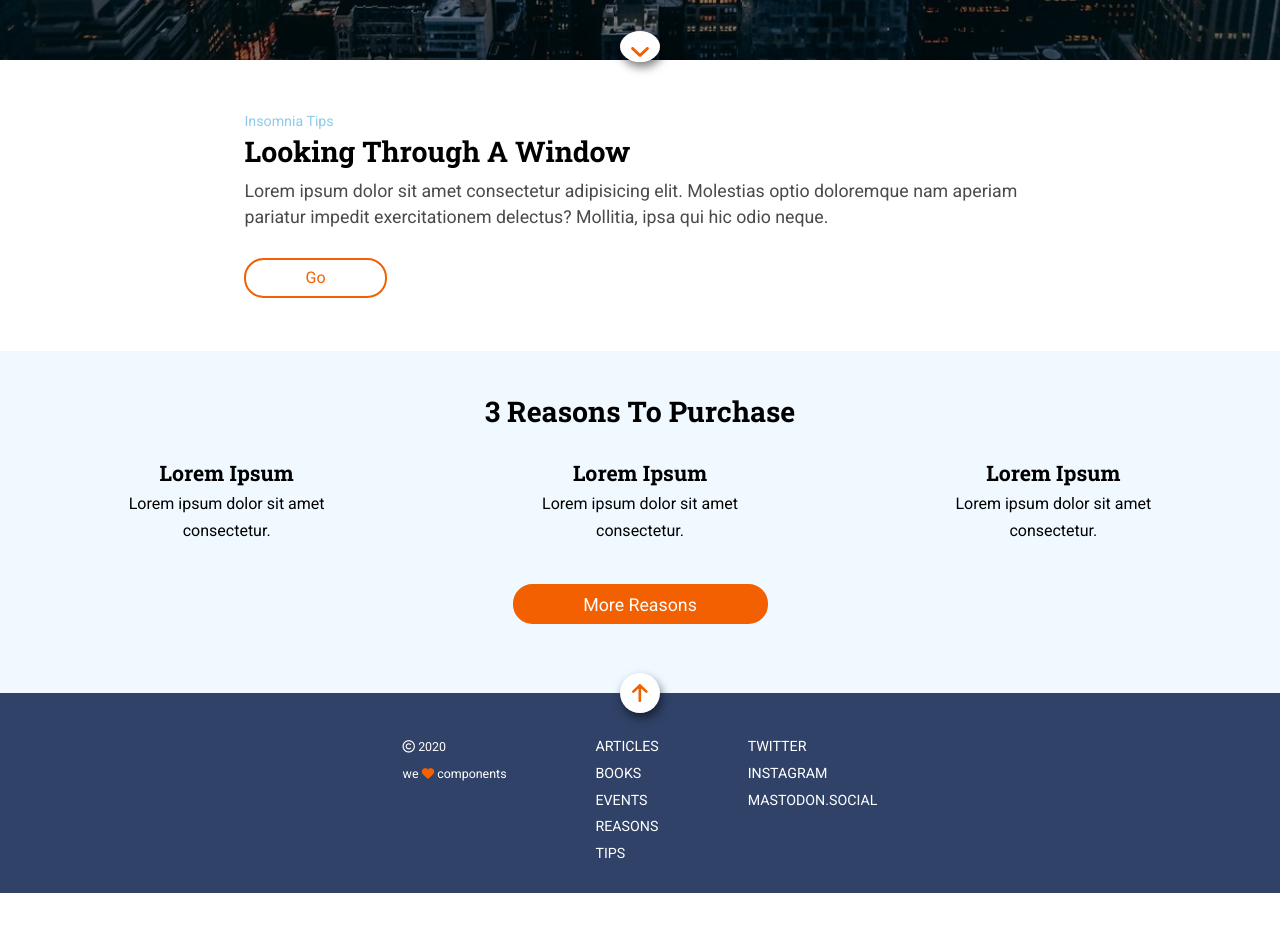
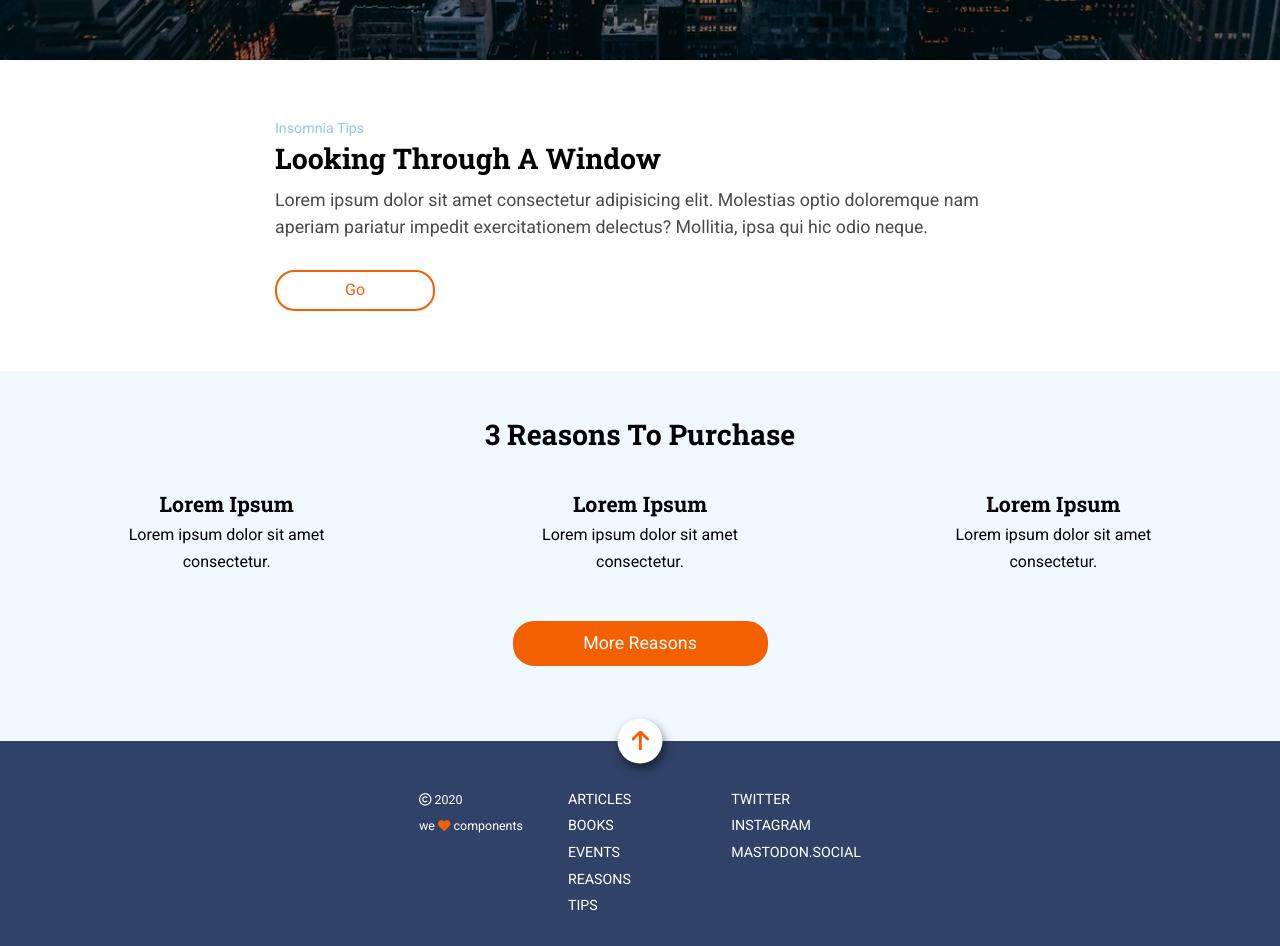
Before and after one commit to miriamschaefer/anonymous-proxy, a website: page docs/index.html in a window 1280 px wide. Shown: the part 740-1686 px from the top of the page. Before the commit the page ends 1633 px from the top, so only its background shows below. Drawn offline with nearby package versions, Linux system fonts and the light colour scheme; files that its build step writes are made by us from their sources.

Commit message:
finished product

```diff
--- a/src/scss/layout/_footer.scss
+++ b/src/scss/layout/_footer.scss
@@ -3,8 +3,8 @@
 
   &__scrollup {
     position: relative;
-    height: 2.5rem;
-    width: 2.5rem;
+    height: 45px;
+    width: 45px;
     background-color: $color-light;
     border-radius: 50%;
     box-shadow: 2px 5px 10px rgba(0, 0, 0, 0.5);
@@ -30,9 +30,9 @@
     }
 
     & img {
-      height: 1.111rem;
-      margin-top: 0.67rem;
-      margin-left: 0.755rem;
+      height: 20px;
+      margin-top: 12px;
+      margin-left: 14px;
     }
   }
   //STYLES
@@ -62,7 +62,7 @@
         }
 
         @include desktop {
-          padding-right: 5.556rem;
+          padding-right: 100px;
         }
       }
     }
@@ -79,7 +79,7 @@
     }
 
     &__copy {
-      margin-bottom: 2.5rem;
+      margin-bottom: 45px;
       text-transform: lowercase;
       font-size: 0.7778rem;
 
@@ -93,7 +93,7 @@
         }
 
         @include desktop {
-          padding-right: 5.556rem;
+          padding-right: 45px;
         }
 
         .fa-heart {
--- a/src/scss/layout/_header.scss
+++ b/src/scss/layout/_header.scss
@@ -1,11 +1,18 @@
 .header {
   &__icon {
+    & a {
       width: 44px;
       height: 44px;
       background-color: $color-medium;
       position: fixed;
       text-align: center;
       line-height: 45px;
+      transition: background-color ease-in 0.8s;
+
+      &:hover {
+        background-color: $color-accent;
+      }
+    }
 
     & img {
       width: 16px;
--- a/src/scss/layout/_page.scss
+++ b/src/scss/layout/_page.scss
@@ -1,8 +1,3 @@
-body {
-  background-color: $color-light;
-  font-family: $font-main;
-}
-
 // HERO
 
 .hero {
@@ -10,7 +5,7 @@ body {
   display: flex;
   flex-direction: column;
   align-items: center;
-  justify-content: center;
+  justify-content: flex-end;
 
   // BACKGROUND IMAGE
   background: url("../images/cover.jpg");
@@ -25,19 +20,21 @@ body {
   // HERO TEXT
 
   &__title {
+    display: inline-block;
     text-transform: uppercase;
     font-size: 2.333rem;
-    margin-top: 15.78rem;
+    margin-top: 284px;
     text-shadow: 0px 2px 3px rgba(0, 0, 0, 0.2);
 
     @include tablet {
       font-size: 4.444rem;
-      margin-top: 27.78rem;
+      margin-top: 384px;
+      margin-bottom: 20px;
     }
 
     @include desktop {
       font-size: 5.556rem;
-      margin-top: 30rem;
+      margin-top: 384px;
     }
 
     span {
@@ -58,11 +55,12 @@ body {
   p {
     font-size: 0.8889rem;
     color: $color-light;
-    margin-top: 0.5556rem;
-    margin-bottom: 2.5rem;
+    margin-top: 10px;
+    margin-bottom: 45px;
 
     @include tablet {
       font-size: 1.333rem;
+      margin-top: 0px;
       margin-bottom: 0;
     }
   }
@@ -70,18 +68,14 @@ body {
   // SCROLL DOWN ICON
 
   &__arrow {
-    display: inline-block;
-    height: 2.5rem;
-    width: 2.5rem;
+    a {
+      display: block;
+      height: 45px;
+      width: 45px;
+      margin-bottom: 45px;
       background-color: $color-light;
       border-radius: 50%;
       box-shadow: 2px 5px 10px rgba(0, 0, 0, 0.5);
-
-    & img {
-      height: 0.6667rem;
-      margin-top: 1rem;
-    }
-
       // ANIMATION
 
       &:hover {
@@ -97,9 +91,17 @@ body {
           background-color: $color-dark-secondary;
         }
       }
+    }
+
+    & img {
+      width: 20px;
+      margin-top: 18px;
+      margin-left: 13px;
+    }
 
     @include tablet {
-      transform: translate(0%, 200%);
+      transform: translate(0%, 30%);
+      margin-bottom: 45px;
     }
 
     @include desktop {
@@ -111,16 +113,16 @@ body {
 // BLOG
 
 .blog {
-  margin-left: 0.8333rem;
+  margin-left: 15px;
 
   @include tablet {
-    margin-left: 2.167rem;
-    margin-right: 2.167rem;
+    margin-left: 39px;
+    margin-right: 39px;
   }
 
   @include desktop {
-    margin-left: 15.28rem;
-    margin-right: 15.28rem;
+    margin-left: 275px;
+    margin-right: 275px;
   }
 
   &__lead {
@@ -129,12 +131,12 @@ body {
     font-size: 0.7778rem;
     text-transform: capitalize;
     font-weight: 200;
-    margin-top: 1.667rem;
-    padding-bottom: 0.5rem;
+    margin-top: 30px;
+    padding-bottom: 9px;
 
     @include desktop {
       font-size: 0.8889rem;
-      margin-top: 3.333rem;
+      margin-top: 60px;
     }
   }
 
@@ -158,8 +160,8 @@ body {
   &__opening {
     color: $color-secondary-text;
     line-height: 1.667rem;
-    margin-right: 0.8333rem;
-    margin-top: 0.8333rem;
+    margin-right: 15px;
+    margin-top: 15px;
 
     @include tablet {
       font-size: 1.111rem;
@@ -170,13 +172,14 @@ body {
 
   &__button {
     border: 2px solid $color-accent;
-    width: 4.222rem;
+    width: 75px;
     padding: 0.5556rem;
     border-radius: 1.222rem;
     text-align: center;
     color: $color-accent;
-    margin-top: 1.667rem;
-    margin-bottom: 2.5rem;
+    margin-top: 30px;
+    margin-bottom: 45px;
+    transition: background-color ease-in 0.8s;
 
     &:hover {
       background-color: $color-accent;
@@ -185,12 +188,12 @@ body {
     }
 
     @include tablet {
-      width: 5.056rem;
-      margin-bottom: 3.333rem;
+      width: 90px;
+      margin-bottom: 60px;
     }
 
     @include desktop {
-      width: 8.889rem;
+      width: 160px;
     }
   }
 }
@@ -203,11 +206,11 @@ body {
   grid-template-columns: 1fr;
   grid-template-rows: 0.5fr 1fr 1fr 0.5fr;
   text-align: center;
-  padding: 3.889rem 3.889rem 0 3.889rem;
+  padding: 70px 70px 0 70px;
 
   @include tablet {
     grid-template-columns: repeat(3, 1fr);
-    grid-template-rows: 5.556rem auto 5.556rem;
+    grid-template-rows: 100px auto 100px;
     padding: 20px;
   }
 
@@ -216,7 +219,7 @@ body {
 
     @include tablet {
       grid-column: span 3;
-      margin-top: 1.667rem;
+      margin-top: 30px;
       font-size: 1.444rem;
     }
 
@@ -226,14 +229,14 @@ body {
   }
 
   &__block {
-    margin-bottom: 2.5rem;
+    margin-bottom: 45px;
     @include tablet {
       margin-top: 0;
     }
 
     @include desktop {
-      margin-left: 4.5rem;
-      margin-right: 4.5rem;
+      margin-left: 81px;
+      margin-right: 81px;
     }
 
     &__subtitle {
@@ -250,7 +253,7 @@ body {
     }
 
     & p {
-      margin-top: 0.2778rem;
+      margin-top: 5px;
       color: $color-dark;
       line-height: 1.667rem;
       font-size: 1rem;
@@ -264,12 +267,13 @@ body {
     color: $color-light;
     font-size: 1.111rem;
     background-color: $color-accent;
-    width: 10.22rem;
-    height: 2.5rem;
-    border-radius: 1.222rem;
-    margin-bottom: 3.333rem;
+    width: 184px;
+    height: 45px;
+    border-radius: 21px;
+    margin-bottom: 60px;
     transition: color ease 1s;
     border: 2px solid $color-accent;
+    transition: background-color ease-in 0.8s;
 
     &:hover {
       background-color: $color-light;
@@ -289,7 +293,7 @@ body {
     }
 
     & p {
-      margin-top: 0.5556rem;
+      margin-top: 10px;
     }
   }
 }
```
Also changed, not shown: src/html/partials/main.html (+1 -1 lines). Lines whose indentation alone changed are shown as unchanged.
